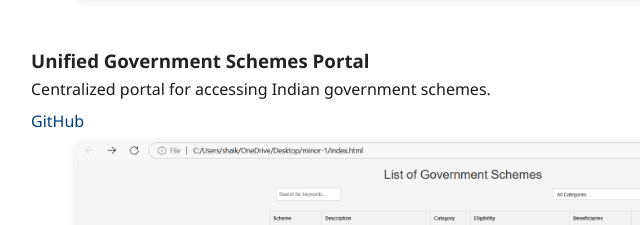
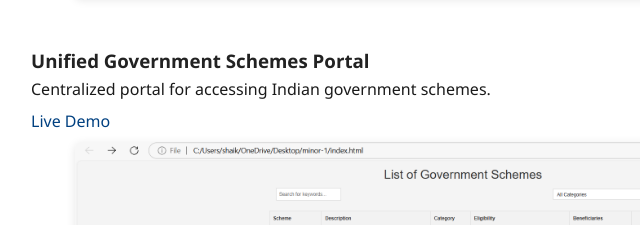
Before and after one commit to KaifCodeur/kaif-portfolio, a plain HTML site: page index.html in a window 1280 px wide. Shown: the part 2585-2810 px from the top of the page, 174-814 px from the left. Drawn offline with Linux system fonts and the light colour scheme.

Commit message:
Added live demo link for Government Schemes Portal

```diff
--- a/index.html
+++ b/index.html
@@ -237,7 +237,7 @@
   <div class="project">
     <h3>Unified Government Schemes Portal</h3>
     <p>Centralized portal for accessing Indian government schemes.</p>
-    <a href="https://github.com/KaifCodeur/Unified-Government-Schemes-Portal" target="_blank">GitHub</a>
+    <a href="https://kaifcodeur.github.io/KaifCodeur-ONLINE-PORTAL-FOR-ACCESSING-STATE-AND-CENTRAL-GOVERNMENT-SCHEMES/" target="_blank">Live Demo</a>
     <img src="images/govt-portal.png" alt="Government Portal Screenshot" />
   </div>
 </section>
```
